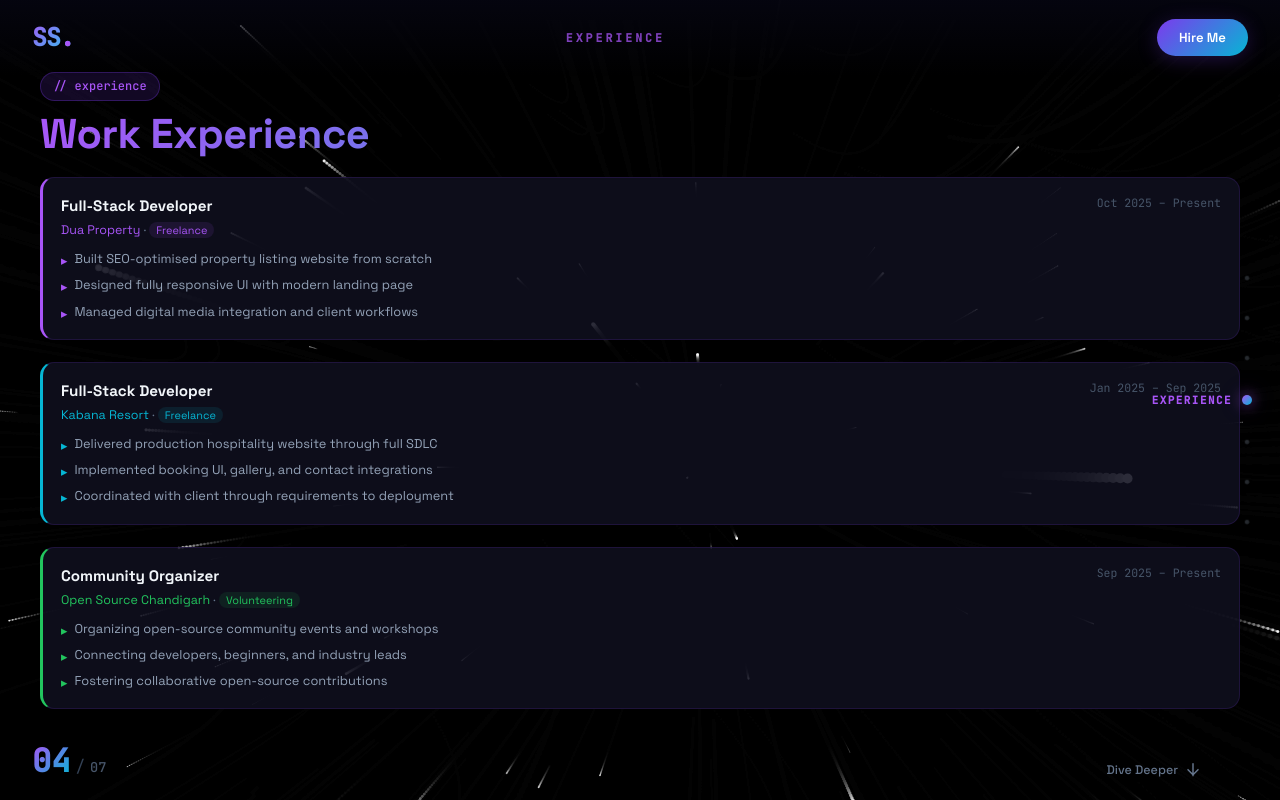
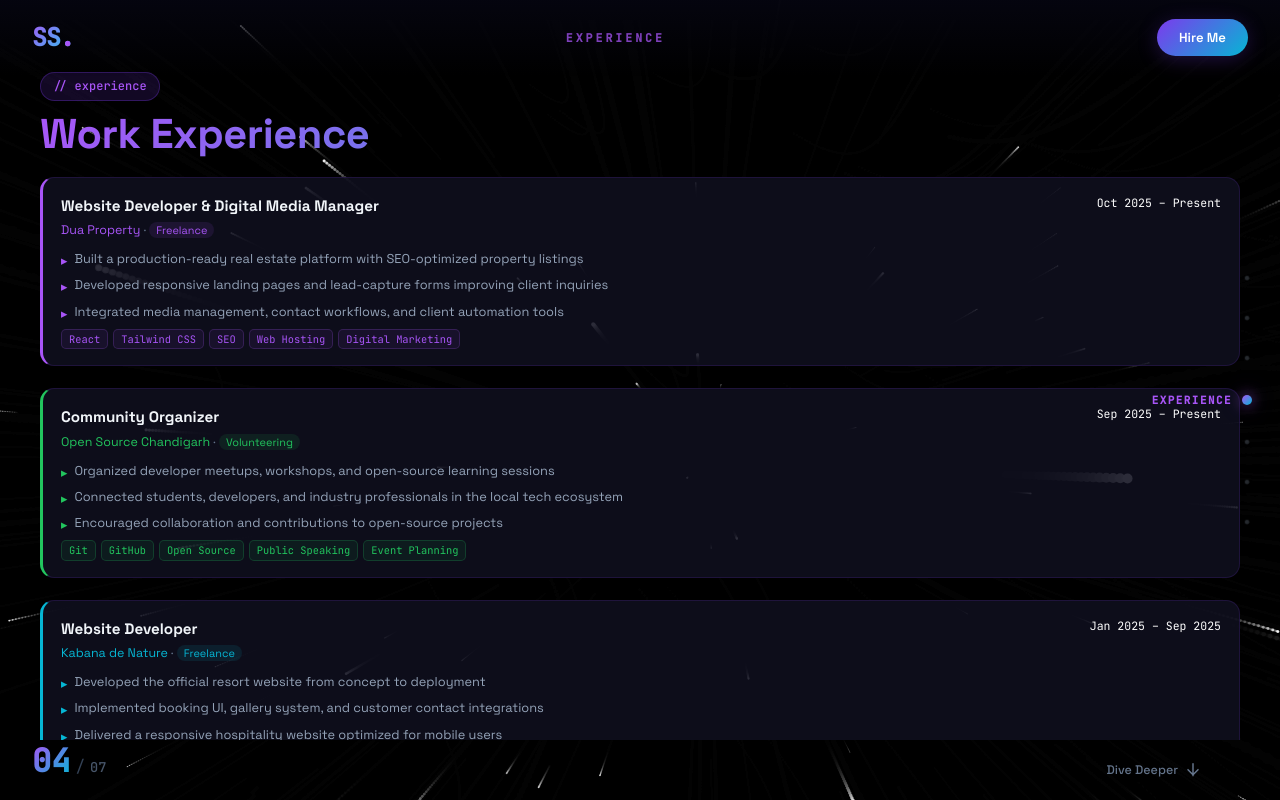
Before and after one commit to sambhav-007/SambhavSehgal, a React (Vite) app in the folder portfolio/: page / in a window 1280 px wide. Both pictures are taken after a click on the button 1247 px from the left and 402 px from the top of the page. Built offline with nearby package versions, Linux system fonts and the light colour scheme; no server answers.

Commit message:
feat(slides): update ExperienceSlide and HeroSlide with new roles, tech stack, and links

```diff
--- a/portfolio/src/components/TunnelSlide.module.css
+++ b/portfolio/src/components/TunnelSlide.module.css
@@ -13,6 +13,8 @@
 .header {
   flex-shrink: 0;
   margin-bottom: 20px;
+  position: relative;
+  z-index: 2;
 }
 
 .title {
--- a/portfolio/src/components/slides/ExperienceSlide.jsx
+++ b/portfolio/src/components/slides/ExperienceSlide.jsx
@@ -3,27 +3,16 @@ import s from './slides.module.css'
 
 const JOBS = [
   {
-    role: 'Full-Stack Developer',
+    role: 'Website Developer & Digital Media Manager',
     company: 'Dua Property',
     period: 'Oct 2025 – Present',
     type: 'Freelance',
     color: '#a855f7',
+    tech: ['React', 'Tailwind CSS', 'SEO', 'Web Hosting', 'Digital Marketing'],
     points: [
-      'Built SEO-optimised property listing website from scratch',
-      'Designed fully responsive UI with modern landing page',
-      'Managed digital media integration and client workflows',
-    ],
-  },
-  {
-    role: 'Full-Stack Developer',
-    company: 'Kabana Resort',
-    period: 'Jan 2025 – Sep 2025',
-    type: 'Freelance',
-    color: '#06b6d4',
-    points: [
-      'Delivered production hospitality website through full SDLC',
-      'Implemented booking UI, gallery, and contact integrations',
-      'Coordinated with client through requirements to deployment',
+      'Built a production-ready real estate platform with SEO-optimized property listings',
+      'Developed responsive landing pages and lead-capture forms improving client inquiries',
+      'Integrated media management, contact workflows, and client automation tools',
     ],
   },
   {
@@ -32,12 +21,27 @@ const JOBS = [
     period: 'Sep 2025 – Present',
     type: 'Volunteering',
     color: '#22c55e',
+    tech: ['Git', 'GitHub', 'Open Source', 'Public Speaking', 'Event Planning'],
     points: [
-      'Organizing open-source community events and workshops',
-      'Connecting developers, beginners, and industry leads',
-      'Fostering collaborative open-source contributions',
+      'Organized developer meetups, workshops, and open-source learning sessions',
+      'Connected students, developers, and industry professionals in the local tech ecosystem',
+      'Encouraged collaboration and contributions to open-source projects',
     ],
   },
+  {
+    role: 'Website Developer',
+    company: 'Kabana de Nature',
+    period: 'Jan 2025 – Sep 2025',
+    type: 'Freelance',
+    color: '#06b6d4',
+    tech: ['HTML','CSS','JavaScript', 'SEO', 'DNS', 'Bootstrap', 'PHP'],
+    points: [
+      'Developed the official resort website from concept to deployment',
+      'Implemented booking UI, gallery system, and customer contact integrations',
+      'Delivered a responsive hospitality website optimized for mobile users',
+    ],
+  },
+
 ]
 
 function Content() {
@@ -53,7 +57,7 @@ function Content() {
                 {' · '}<span style={{ background: `${j.color}1a`, color: j.color, fontSize: '0.68rem', padding: '1px 7px', borderRadius: 10 }}>{j.type}</span>
               </div>
             </div>
-            <span style={{ fontSize: '0.72rem', color: '#475569', fontFamily: 'JetBrains Mono, monospace', whiteSpace: 'nowrap' }}>
+            <span style={{ fontSize: '0.72rem', color: '#ffffff', fontFamily: 'JetBrains Mono, monospace', whiteSpace: 'nowrap' }}>
               {j.period}
             </span>
           </div>
@@ -65,6 +69,19 @@ function Content() {
               </li>
             ))}
           </ul>
+          <div style={{ display: 'flex', flexWrap: 'wrap', gap: 5, marginTop: 6 }}>
+            {j.tech.map((t) => (
+              <span key={t} style={{
+                fontSize: '0.65rem',
+                fontFamily: 'JetBrains Mono, monospace',
+                color: j.color,
+                background: `${j.color}14`,
+                border: `1px solid ${j.color}33`,
+                borderRadius: 5,
+                padding: '1px 7px',
+              }}>{t}</span>
+            ))}
+          </div>
         </div>
       ))}
     </div>
--- a/portfolio/src/components/slides/HeroSlide.jsx
+++ b/portfolio/src/components/slides/HeroSlide.jsx
@@ -166,10 +166,10 @@ export default function HeroSlide() {
         animate={{ opacity: 1, y: 0 }}
         transition={{ delay: 0.9 }}
       >
-        <a href="https://www.linkedin.com/in/sambhav-sehgal-8b6a04259/" target="_blank" rel="noopener noreferrer" className="btn-primary">
+        <a href="https://www.linkedin.com/in/sambhav-sehgal-35896a334/" target="_blank" rel="noopener noreferrer" className="btn-primary">
           <FiLinkedin size={16} /> LinkedIn
         </a>
-        <a href="https://github.com/SambhavSehgal" target="_blank" rel="noopener noreferrer" className="btn-outline">
+        <a href="https://github.com/sambhav-007" target="_blank" rel="noopener noreferrer" className="btn-outline">
           <FiGithub size={16} /> GitHub
         </a>
         <a href="https://leetcode.com/u/sambhavsehgal/" target="_blank" rel="noopener noreferrer" className="btn-outline">
```
